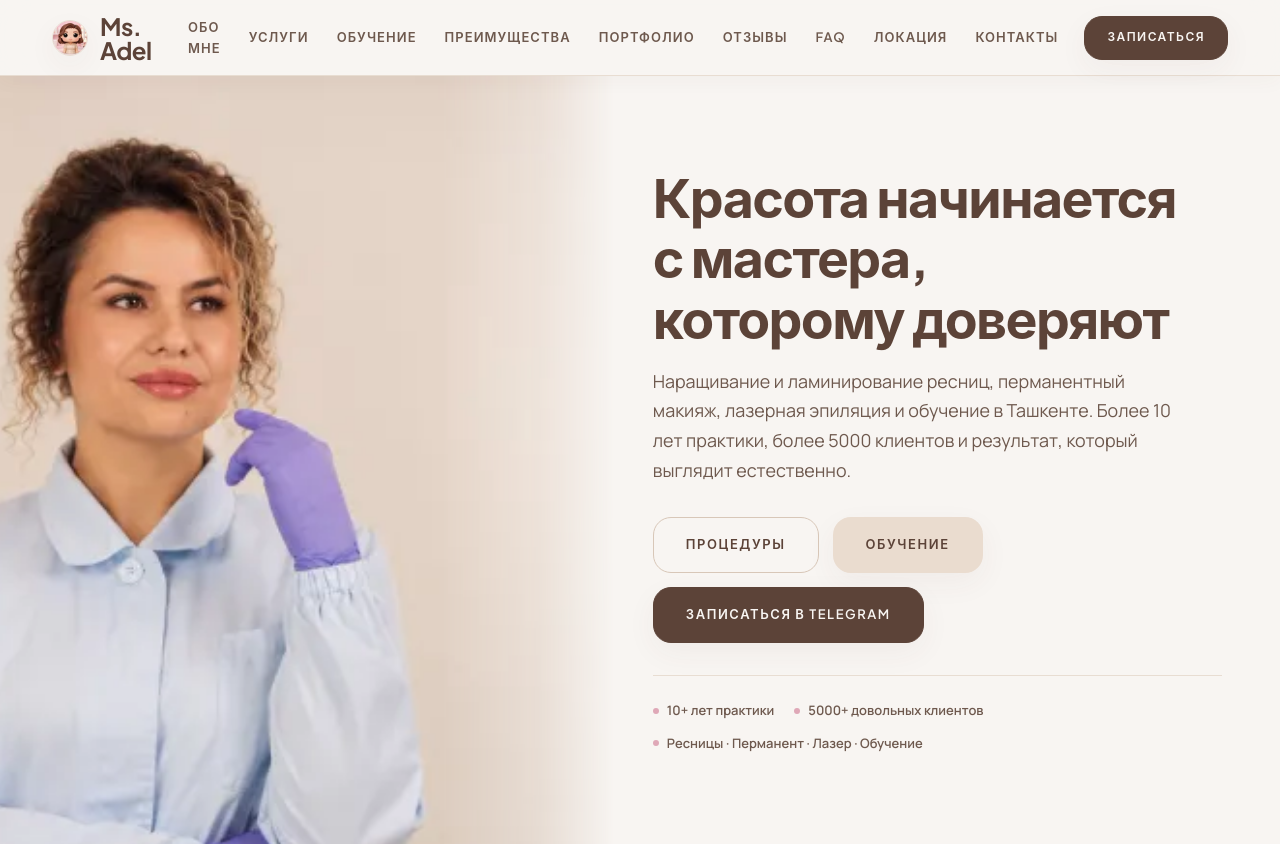
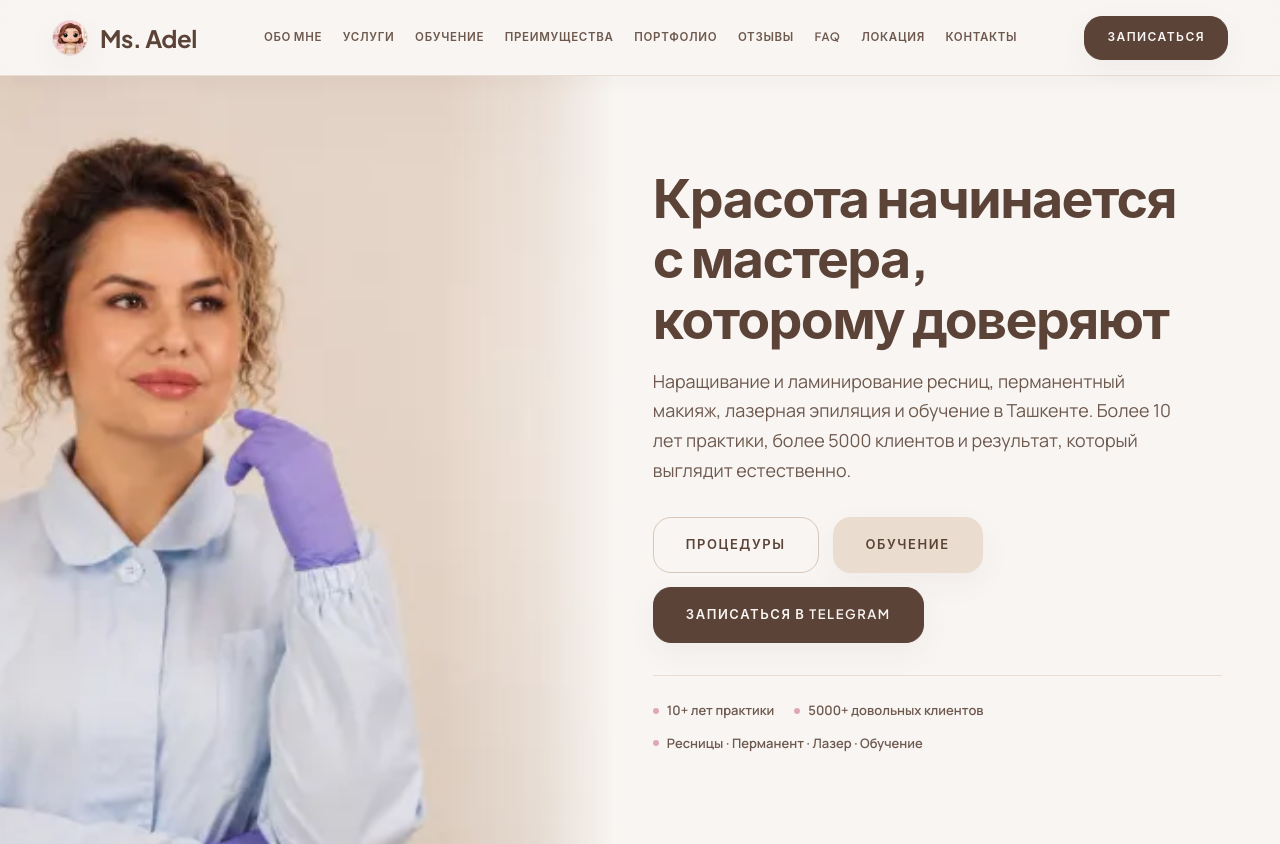
Before and after one commit to umidgaipov/ms-adel-site, a website: page index.html in a window 1280 px wide. Shown: the top 844 px of the page. Drawn offline with Linux system fonts and the light colour scheme.

Commit message:
Fix header wrapping: enforce white-space nowrap and flexible gap for brand and navigation links

```diff
--- a/css/critical.css
+++ b/css/critical.css
@@ -318,28 +318,50 @@ p:last-child {
     color: var(--color-text-primary);
     display: inline-flex;
     align-items: center;
+    gap: 12px;
+    white-space: nowrap;
+    flex-shrink: 0;
     text-decoration: none;
     transition: opacity 0.2s ease, transform 0.2s ease;
 }
 
+.brand span {
+    white-space: nowrap;
+}
+
+.brand-avatar {
+    width: 36px;
+    height: 36px;
+    border-radius: var(--radius-full);
+    object-fit: cover;
+    border: 1.5px solid var(--color-border-subtle);
+    box-shadow: var(--shadow-soft);
+    flex-shrink: 0;
+    transition: transform 0.3s cubic-bezier(0.22, 1, 0.36, 1), border-color 0.2s ease;
+}
+
 .brand:hover { opacity: 0.85; }
+.brand:hover .brand-avatar { transform: scale(1.06); border-color: var(--color-accent-hover); }
 .brand:focus-visible { outline: 2px solid var(--color-text-primary); outline-offset: 4px; border-radius: var(--radius-sm); }
 
 .nav {
     display: flex;
     align-items: center;
-    gap: 24px;
+    gap: clamp(8px, 1.3vw, 20px);
+    flex-wrap: nowrap;
 }
 
 .nav a {
     position: relative;
     font-family: var(--font-heading);
-    font-size: 13px;
+    font-size: clamp(11.5px, 0.9vw, 13px);
     font-weight: 600;
-    letter-spacing: 0.08em;
+    letter-spacing: 0.06em;
     text-transform: uppercase;
     color: var(--color-text-secondary);
     padding: 6px 2px;
+    white-space: nowrap;
+    flex-shrink: 0;
     transition: color 0.25s ease;
 }
 
--- a/css/styles.css
+++ b/css/styles.css
@@ -665,8 +665,14 @@ p:last-child {
     display: inline-flex;
     align-items: center;
     gap: 12px;
+    white-space: nowrap;
+    flex-shrink: 0;
     text-decoration: none;
     transition: opacity 0.2s ease, transform 0.2s ease;
+}
+
+.brand span {
+    white-space: nowrap;
 }
 
 .brand-avatar {
@@ -698,18 +704,21 @@ p:last-child {
 .nav {
     display: flex;
     align-items: center;
-    gap: 24px;
+    gap: clamp(8px, 1.3vw, 20px);
+    flex-wrap: nowrap;
 }
 
 .nav a {
     position: relative;
     font-family: var(--font-heading);
-    font-size: 13px;
+    font-size: clamp(11.5px, 0.9vw, 13px);
     font-weight: 600;
-    letter-spacing: 0.08em;
+    letter-spacing: 0.06em;
     text-transform: uppercase;
     color: var(--color-text-secondary);
     padding: 6px 2px;
+    white-space: nowrap;
+    flex-shrink: 0;
     transition: color 0.25s ease;
 }
 
```
Also changed, not shown: index.html (+1 -1 lines), css/styles.min.css.
